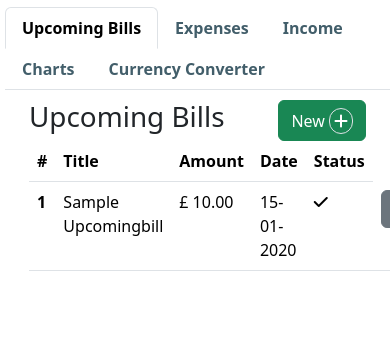
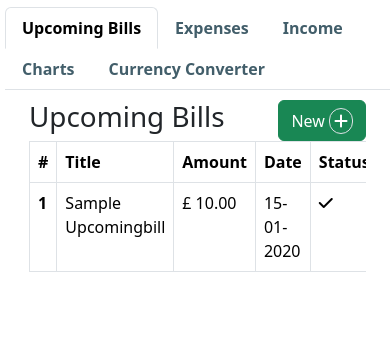
Before and after one commit to douglas86/january-hackathon-team8, a Django app: page / in a window 390 px wide; the page is wider, and only the part inside the window is pictured. Shown: the part 73-434 px from the top of that part. Run offline with Django 5.2, Linux system fonts and the light colour scheme; a user stored in the database is signed in; tables that the repository leaves empty hold one stand-in row (values such as "Sample post"); some libraries are stand-ins or nearby versions.

Commit message:
Style: made table on all pages responsive

```diff
--- a/templates/dashboard/expense.html
+++ b/templates/dashboard/expense.html
@@ -62,7 +62,8 @@
                             </div>
                         </div>
 
-                        <table class="table">
+                        <div class="table-responsive">
+                            <table class="table table-bordered">
                             <thead>
                             <tr>
                                 <th scope="col">#</th>
@@ -147,6 +148,7 @@
                             {% endfor %}
                             </tbody>
                         </table>
+                    </div>
                     </section>
                 </div>
             </div>
--- a/templates/dashboard/index.html
+++ b/templates/dashboard/index.html
@@ -50,7 +50,8 @@
                                     </div>
 
 
-                                    <table class="table">
+                                    <div class="table-responsive">
+                                        <table class="table table-bordered">
                                         <thead>
                                         <tr>
                                             <th scope="col">#</th>
@@ -151,6 +152,7 @@
                                         {% endfor %}
                                         </tbody>
                                     </table>
+                                </div>
                                 </section>
                             </div>
                         </div>
```
